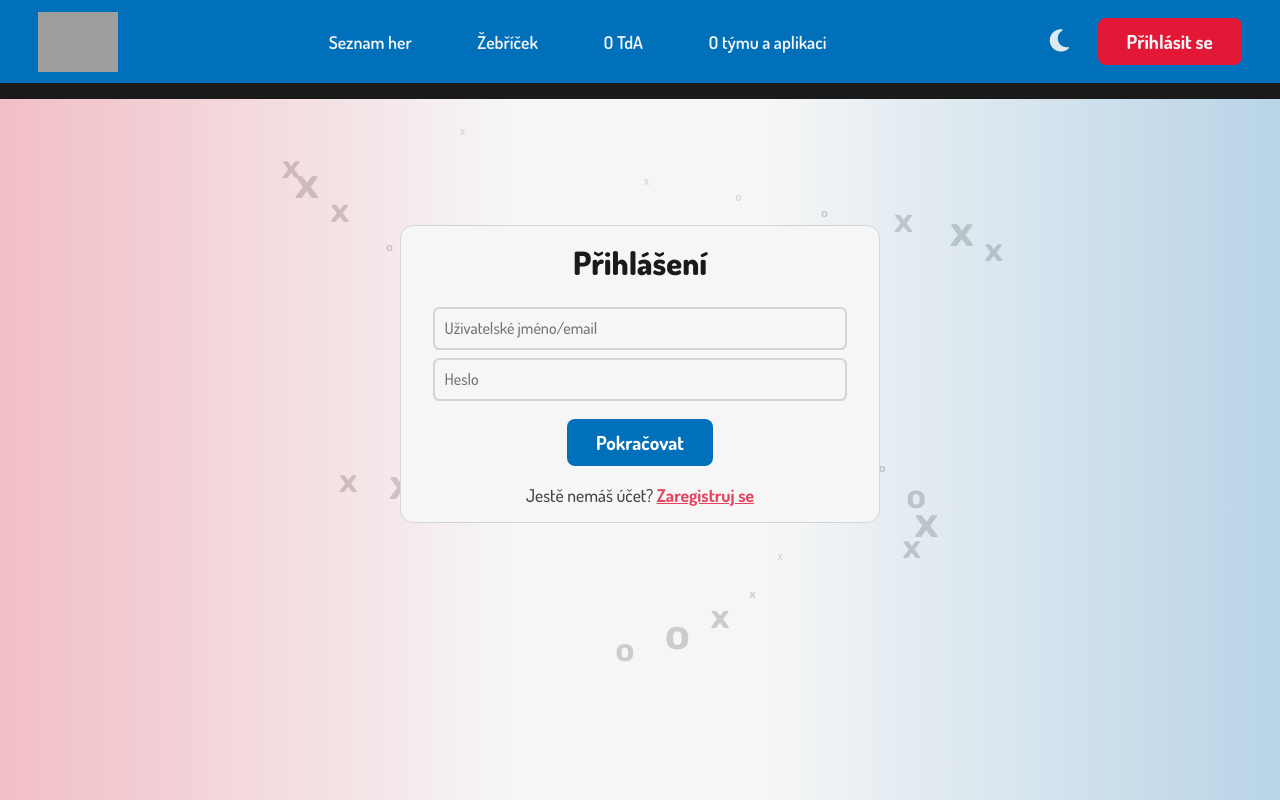
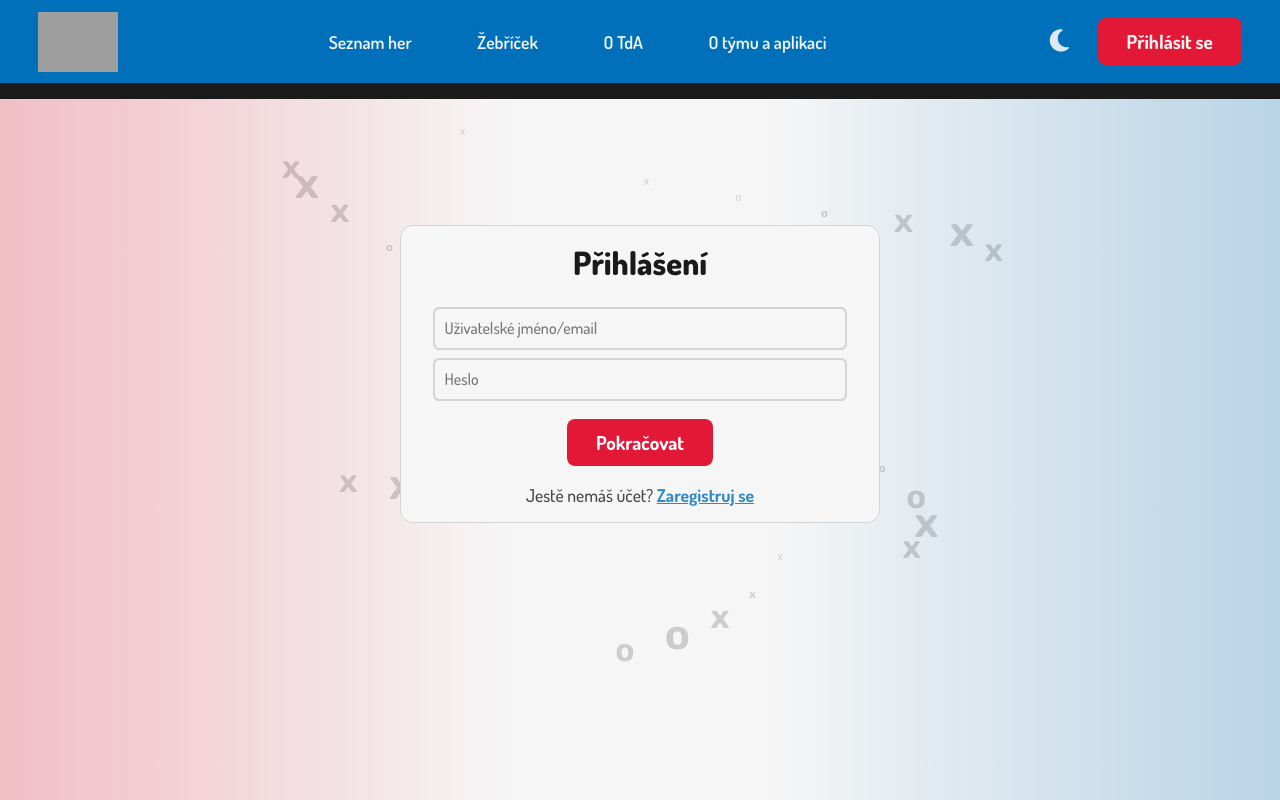
Before and after one commit to l-merta/TdA25-Buraci, a React (Vite) app in the folder client/: page /login in a window 1280 px wide. Built offline with nearby package versions, Linux system fonts and the light colour scheme; grey boxes are pictures that could not be loaded.

Commit message:
Design updates

```diff
--- a/client/src/components/GameItem.tsx
+++ b/client/src/components/GameItem.tsx
@@ -83,7 +83,7 @@ const GameItem:React.FC<GameProps> = ({ game, index, setGames, gameSett }) => {
             <div className="actions">
               <Link to={gameSett.gameMode != "online" ? ("/game/" + game.uuid) : "/online/"}
                 state={gameSett.gameMode != "online" ? gameSett : { ...gameSett, uuid: game.uuid }}
-                className="button button-blue"
+                className="button button-red"
               >Hrát</Link>
               {/* <button className="button button-red button-border">Náhled</button> */}
             </div>
--- a/client/src/components/ProfilePic.tsx
+++ b/client/src/components/ProfilePic.tsx
@@ -47,7 +47,7 @@ const ProfilePic: React.FC<ProfilePicProps> = ({ user, index }) => {
       }
       <div className="effect"></div>
       <div className="username-letter">{user.username[0].toUpperCase()}</div>
-      {user.role == "admin" && <div className="admin"><i className="fa-solid fa-check"></i></div>}
+      {user.role == "admin" && <div className="admin"><i className="fa-solid fa-gear"></i></div>}
     </div>
   );
 };
--- a/client/src/pages/SignIn.tsx
+++ b/client/src/pages/SignIn.tsx
@@ -67,7 +67,7 @@ const SignIn = () => {
             required
           />
           {error && <p className="error">{error}</p>}
-          <button className='button button-blue' type="submit">Pokračovat</button><p className='redirect'>Jestě nemáš účet? <Link to='/registration'>Zaregistruj se</Link></p>
+          <button className='button button-red' type="submit">Pokračovat</button><p className='redirect'>Jestě nemáš účet? <Link to='/registration'>Zaregistruj se</Link></p>
         </form>
       </div>
     </>
--- a/client/src/pages/SignUp.tsx
+++ b/client/src/pages/SignUp.tsx
@@ -115,7 +115,7 @@ const SignUp = () => {
             required
           />
           {error && <p className="error">{error}</p>}
-          <button className='button button-blue' type="submit">Pokračovat</button>
+          <button className='button button-red' type="submit">Pokračovat</button>
           <p className='redirect'>Už máš účet? <Link to='/login'>Přihlaš se</Link></p>
         </form>
       </div>
--- a/client/src/styles/login.css
+++ b/client/src/styles/login.css
@@ -58,7 +58,7 @@
   font: 500 1.1rem var(--f1);
 }
 .main-login form .redirect a {
-  color: var(--c5);
+  color: var(--c6);
   font: 700 1.1rem var(--f1);
 }
 .main-login form button {
--- a/client/src/styles/login.scss
+++ b/client/src/styles/login.scss
@@ -65,7 +65,7 @@
       font: 500 1.1rem var(--f1);
 
       a {
-        color: var(--c5);
+        color: var(--c6);
         font: 700 1.1rem var(--f1);
       }
     }
```
